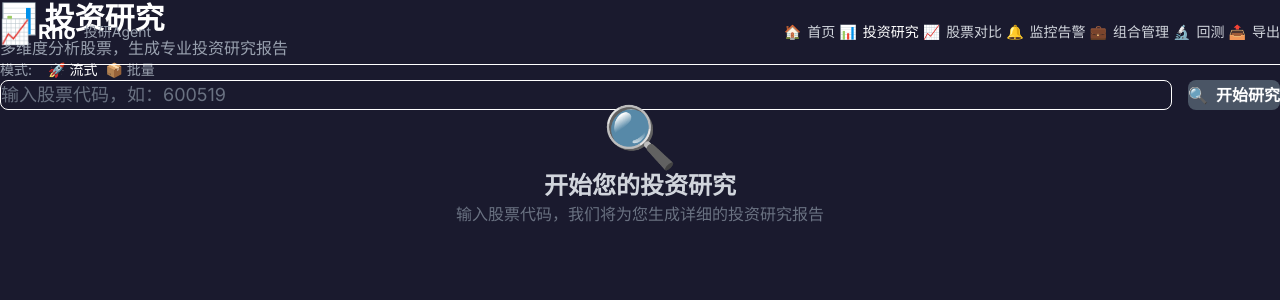
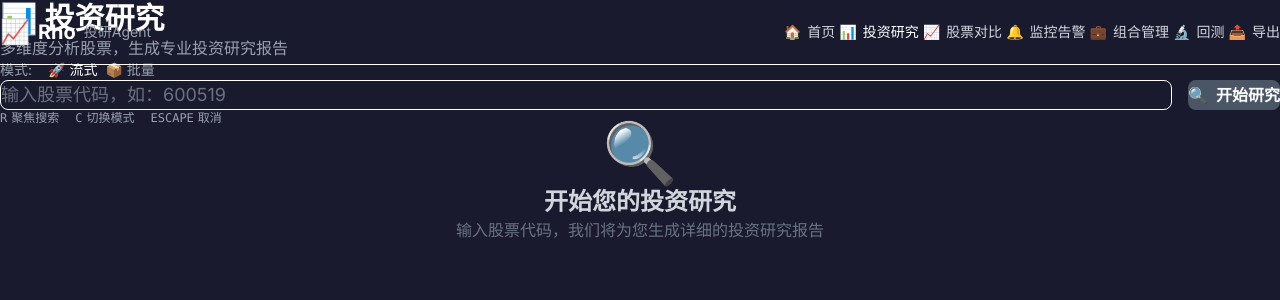
Before and after one commit to Xues-idiot/investment-research-agent, a Next.js app in the folder frontend/: page /research in a window 1280 px wide. Shown: the top 300 px of the page. Built offline with nearby package versions, Linux system fonts and the light colour scheme.

Commit message:
feat(Rho): 添加Research页面快捷键支持
- useKeyboardShortcuts Hook
- R键聚焦搜索, C键切换模式, Esc取消
- ShortcutHint组件显示可用快捷键

```diff
--- a/frontend/src/app/research/page.tsx
+++ b/frontend/src/app/research/page.tsx
@@ -8,6 +8,7 @@ import StockSearch from '@/components/StockSearch';
 import StockSearchAutocomplete from '@/components/StockSearchAutocomplete';
 import StreamingSearch from '@/components/StreamingSearch';
 import { ResearchSkeleton } from '@/components/SkeletonLoader';
+import { useKeyboardShortcuts, ShortcutHint } from '@/hooks/useKeyboardShortcuts';
 import ReportCard from '@/components/ReportCard';
 import AgentStatus from '@/components/AgentStatus';
 import StreamingProgress from '@/components/StreamingProgress';
@@ -115,6 +116,15 @@ export default function ResearchPage() {
       // 流式模式会在提交时自动开始
     }
   }, [useStreaming]);
+
+  // 快捷键
+  const shortcuts = [
+    { key: 'r', action: () => document.querySelector<HTMLInputElement>('input[placeholder*="股票"]')?.focus(), description: '聚焦搜索' },
+    { key: 'c', action: () => setUseStreaming(!useStreaming), description: '切换模式' },
+    { key: 'Escape', action: () => { setLoading(false); setCurrentAgent(''); }, description: '取消' },
+  ];
+
+  useKeyboardShortcuts(shortcuts);
 
   // 非流式处理
   const handleResearch = async (stockCode: string) => {
@@ -268,6 +278,18 @@ export default function ResearchPage() {
             </motion.div>
           )}
         </AnimatePresence>
+
+        {/* Keyboard Shortcuts Hint */}
+        {!loading && (
+          <motion.div
+            className="text-center"
+            initial={{ opacity: 0 }}
+            animate={{ opacity: 1 }}
+            transition={{ delay: 0.5 }}
+          >
+            <ShortcutHint shortcuts={shortcuts} />
+          </motion.div>
+        )}
 
         {/* Traditional Agent Status (for non-streaming mode) */}
         <AnimatePresence>
--- /dev/null
+++ b/frontend/src/hooks/useKeyboardShortcuts.tsx
@@ -0,0 +1,61 @@
+'use client';
+
+// useKeyboardShortcuts - 全局快捷键Hook
+
+import { useEffect, useCallback } from 'react';
+
+interface Shortcut {
+  key: string;
+  ctrl?: boolean;
+  shift?: boolean;
+  alt?: boolean;
+  action: () => void;
+  description: string;
+}
+
+export function useKeyboardShortcuts(shortcuts: Shortcut[], enabled = true) {
+  const handleKeyDown = useCallback((e: KeyboardEvent) => {
+    if (!enabled) return;
+
+    // Skip if user is typing in an input
+    const target = e.target as HTMLElement;
+    if (target.tagName === 'INPUT' || target.tagName === 'TEXTAREA' || target.isContentEditable) {
+      return;
+    }
+
+    for (const shortcut of shortcuts) {
+      const keyMatch = e.key.toLowerCase() === shortcut.key.toLowerCase();
+      const ctrlMatch = shortcut.ctrl ? (e.ctrlKey || e.metaKey) : !(e.ctrlKey || e.metaKey);
+      const shiftMatch = shortcut.shift ? e.shiftKey : !e.shiftKey;
+      const altMatch = shortcut.alt ? e.altKey : !e.altKey;
+
+      if (keyMatch && ctrlMatch && shiftMatch && altMatch) {
+        e.preventDefault();
+        shortcut.action();
+        break;
+      }
+    }
+  }, [shortcuts, enabled]);
+
+  useEffect(() => {
+    window.addEventListener('keydown', handleKeyDown);
+    return () => window.removeEventListener('keydown', handleKeyDown);
+  }, [handleKeyDown]);
+}
+
+// Shortcut display component
+export function ShortcutHint({ shortcuts }: { shortcuts: Shortcut[] }) {
+  return (
+    <div className="flex items-center gap-4 text-xs text-gray-500">
+      {shortcuts.map((s, i) => (
+        <span key={i} className="flex items-center gap-1">
+          {s.ctrl && <kbd className="px-1 py-0.5 bg-background-500 rounded text-gray-400">Ctrl</kbd>}
+          {s.shift && <kbd className="px-1 py-0.5 bg-background-500 rounded text-gray-400">Shift</kbd>}
+          {s.alt && <kbd className="px-1 py-0.5 bg-background-500 rounded text-gray-400">Alt</kbd>}
+          <kbd className="px-1 py-0.5 bg-background-500 rounded text-gray-400">{s.key.toUpperCase()}</kbd>
+          <span className="text-gray-400 ml-1">{s.description}</span>
+        </span>
+      ))}
+    </div>
+  );
+}
```
